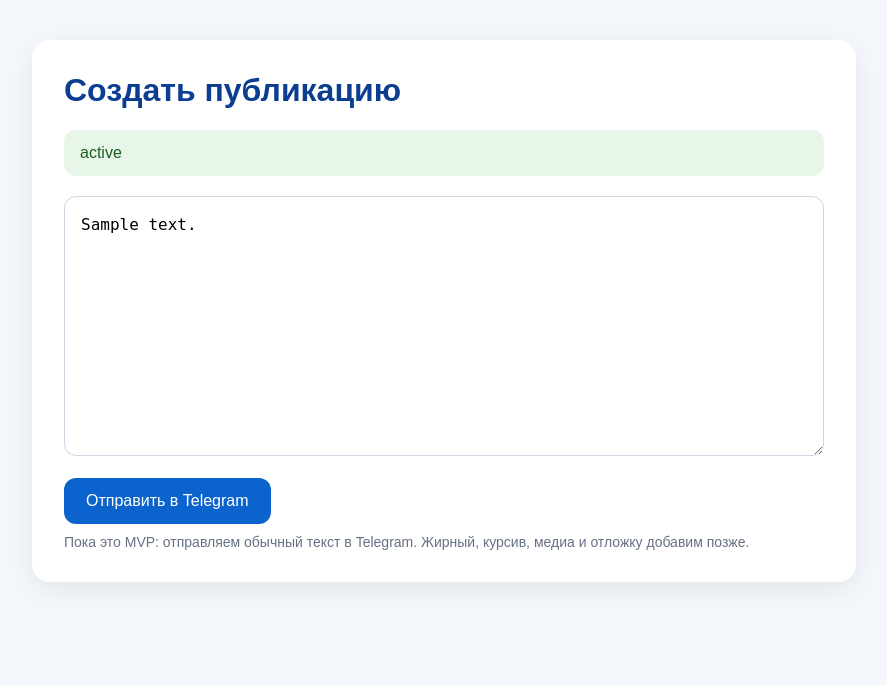
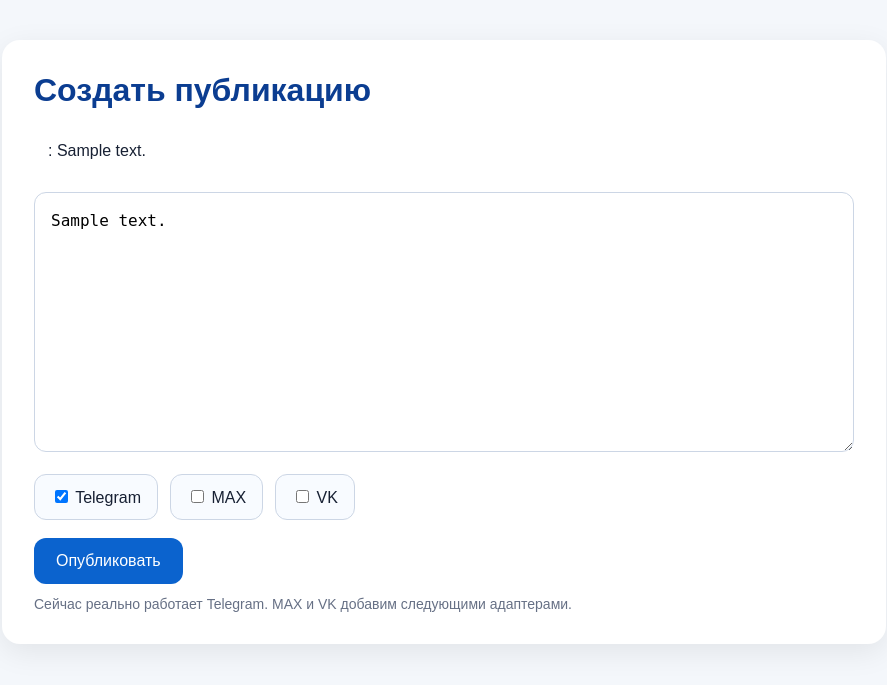
Before and after one commit to chidori31/university-news-crossposter, a FastAPI app: template app/templates/create_post.html in a window 1280 px wide. Shown: the top 685 px of the page, without its empty margins (196-1083 px from the left). Run offline with FastAPI, Linux system fonts and the light colour scheme; the template is opened without the code that fills it: most values are stand-ins (such as "Sample title", 1, 10 or a date in 2020).

Commit message:
Add platform selection to post form

```diff
--- a/app/main.py
+++ b/app/main.py
@@ -24,23 +24,67 @@
         request=request,
         name="create_post.html",
         context={
-            "status": None,
+            "results": None,
             "text": None,
+            "selected_platforms": ["telegram"],
         }
     )
 
 
 @app.post("/create", response_class=HTMLResponse)
-async def create_post(request: Request, text: str = Form(...)):
-    telegram = TelegramClient()
-    await telegram.send_text(text)
+async def create_post(
+    request: Request,
+    text: str = Form(...),
+    platforms: list[str] | None = Form(default=None),
+):
+    selected_platforms = platforms or []
+    results = []
+
+    if not selected_platforms:
+        results.append({
+            "platform": "Ошибка",
+            "message": "Выбери хотя бы одну площадку для публикации",
+            "type": "error",
+        })
+    else:
+        if "telegram" in selected_platforms:
+            try:
+                telegram = TelegramClient()
+                await telegram.send_text(text)
+
+                results.append({
+                    "platform": "Telegram",
+                    "message": "публикация успешно отправлена",
+                    "type": "success",
+                })
+            except Exception as error:
+                results.append({
+                    "platform": "Telegram",
+                    "message": f"ошибка отправки: {error}",
+                    "type": "error",
+                })
+
+        if "max" in selected_platforms:
+            results.append({
+                "platform": "MAX",
+                "message": "адаптер пока не подключён",
+                "type": "warning",
+            })
+
+        if "vk" in selected_platforms:
+            results.append({
+                "platform": "VK",
+                "message": "адаптер пока не подключён",
+                "type": "warning",
+            })
 
     return templates.TemplateResponse(
         request=request,
         name="create_post.html",
         context={
-            "status": "Публикация отправлена в Telegram",
+            "results": results,
             "text": text,
+            "selected_platforms": selected_platforms,
         }
     )
 
--- a/app/templates/create_post.html
+++ b/app/templates/create_post.html
@@ -13,7 +13,7 @@
         }
 
         .container {
-            max-width: 760px;
+            max-width: 820px;
             margin: 0 auto;
             background: white;
             padding: 32px;
@@ -38,8 +38,22 @@
             box-sizing: border-box;
         }
 
+        .platforms {
+            display: flex;
+            gap: 12px;
+            margin: 18px 0;
+            flex-wrap: wrap;
+        }
+
+        .platform {
+            border: 1px solid #ccd6e5;
+            padding: 12px 16px;
+            border-radius: 12px;
+            background: #f8fbff;
+            cursor: pointer;
+        }
+
         button {
-            margin-top: 18px;
             background: #0b63ce;
             color: white;
             border: none;
@@ -53,18 +67,35 @@
             background: #084fa6;
         }
 
-        .status {
+        .results {
             margin-bottom: 20px;
-            padding: 14px 16px;
+        }
+
+        .result {
+            padding: 12px 14px;
             border-radius: 12px;
+            margin-bottom: 8px;
+        }
+
+        .success {
             background: #e8f5e9;
             color: #1b5e20;
+        }
+
+        .warning {
+            background: #fff8e1;
+            color: #795548;
+        }
+
+        .error {
+            background: #ffebee;
+            color: #b71c1c;
         }
 
         .hint {
             color: #667085;
             font-size: 14px;
-            margin-top: 10px;
+            margin-top: 12px;
         }
     </style>
 </head>
@@ -72,17 +103,44 @@
     <div class="container">
         <h1>Создать публикацию</h1>
 
-        {% if status %}
-            <div class="status">{{ status }}</div>
+        {% if results %}
+            <div class="results">
+                {% for result in results %}
+                    <div class="result {{ result.type }}">
+                        <b>{{ result.platform }}</b>: {{ result.message }}
+                    </div>
+                {% endfor %}
+            </div>
         {% endif %}
 
         <form method="post" action="/create">
             <textarea name="text" placeholder="Вставь текст новости..." required>{{ text or "" }}</textarea>
-            <button type="submit">Отправить в Telegram</button>
+
+            <div class="platforms">
+                <label class="platform">
+                    <input type="checkbox" name="platforms" value="telegram"
+                        {% if not selected_platforms or "telegram" in selected_platforms %}checked{% endif %}>
+                    Telegram
+                </label>
+
+                <label class="platform">
+                    <input type="checkbox" name="platforms" value="max"
+                        {% if "max" in selected_platforms %}checked{% endif %}>
+                    MAX
+                </label>
+
+                <label class="platform">
+                    <input type="checkbox" name="platforms" value="vk"
+                        {% if "vk" in selected_platforms %}checked{% endif %}>
+                    VK
+                </label>
+            </div>
+
+            <button type="submit">Опубликовать</button>
         </form>
 
         <div class="hint">
-            Пока это MVP: отправляем обычный текст в Telegram. Жирный, курсив, медиа и отложку добавим позже.
+            Сейчас реально работает Telegram. MAX и VK добавим следующими адаптерами.
         </div>
     </div>
 </body>
```
